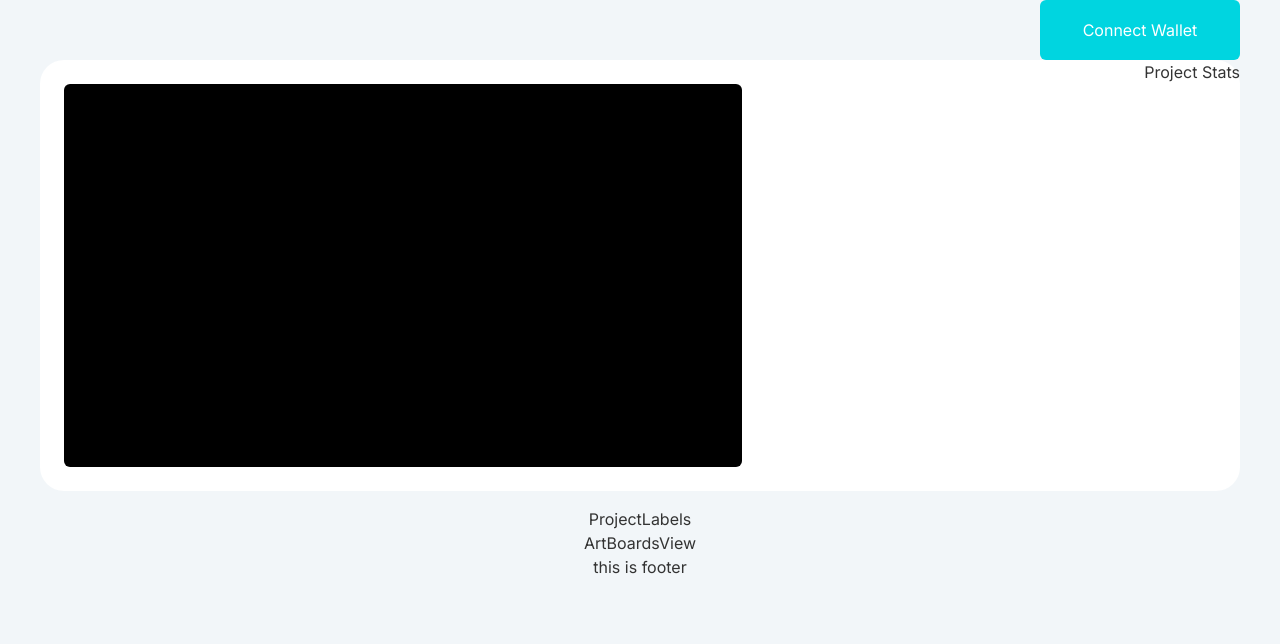
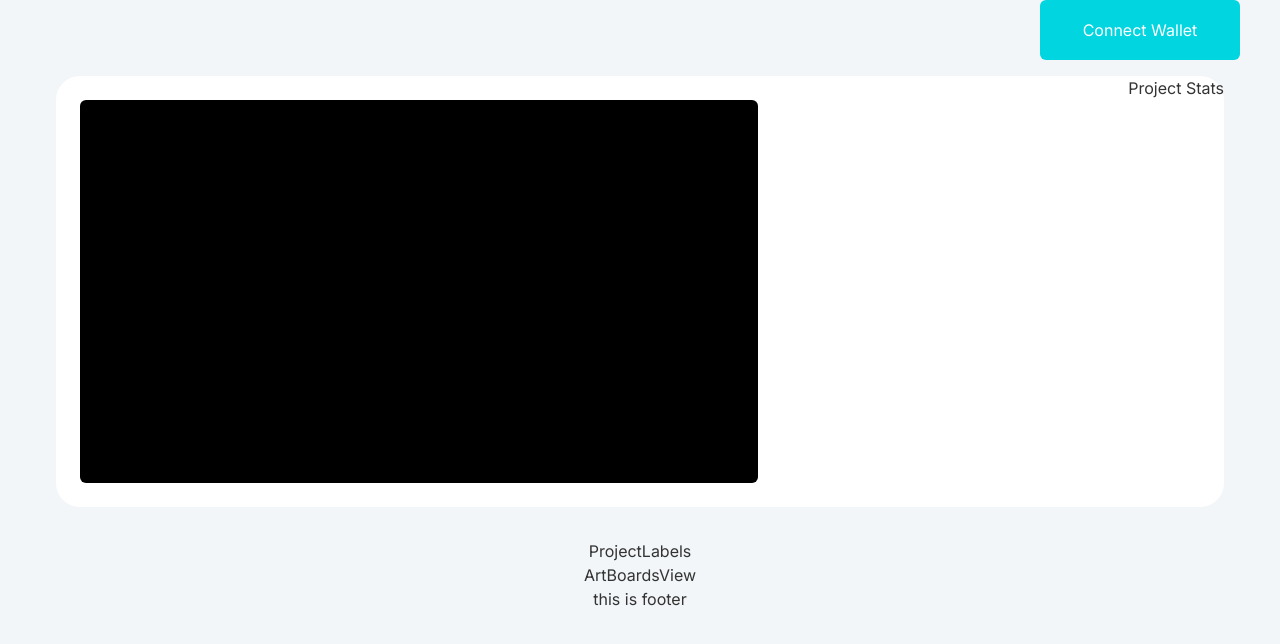
Before and after one commit to kelvinpraises/quiverbliss1, a Next.js app: page /communities/1/project in a window 1280 px wide. Shown: the top 644 px of the page. Built offline with nearby package versions, Linux system fonts and the light colour scheme.

Commit message:
feat: fix margin error bug

```diff
--- a/src/features/community/views/ProjectIntro.tsx
+++ b/src/features/community/views/ProjectIntro.tsx
@@ -7,9 +7,11 @@ import VideoPlayer from "../components/VideoPlayer";
 const ProjectIntro = () => {
   return (
     <SProjectIntro>
-      <VideoPlayer type="projectIntro" />
-      {/* TODO: <Carousel /> */}
-      <Stats type="project" />
+      <SCardContainer>
+        <VideoPlayer type="projectIntro" />
+        {/* TODO: <Carousel /> */}
+        <Stats type="project" />
+      </SCardContainer>
     </SProjectIntro>
   );
 };
@@ -22,6 +24,13 @@ const SProjectIntro = styled.section`
   margin-bottom: 1rem;
   width: 100%;
   max-width: ${kMaxContainerWidth};
+`;
+
+const SCardContainer = styled.div`
+  flex: 1;
+  display: flex;
+  justify-content: space-between;
+  border-radius: ${kRadiusL};
+  margin: 1rem;
   background-color: ${({ theme }) => theme.card};
-  border-radius: ${kRadiusL};
 `;
```
